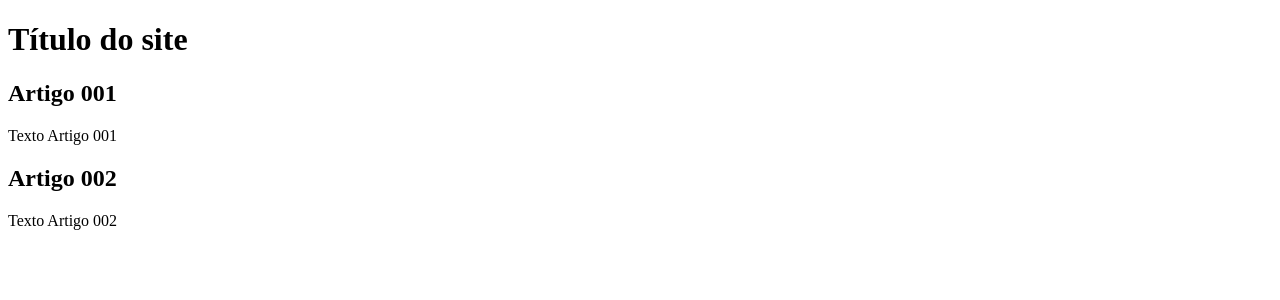
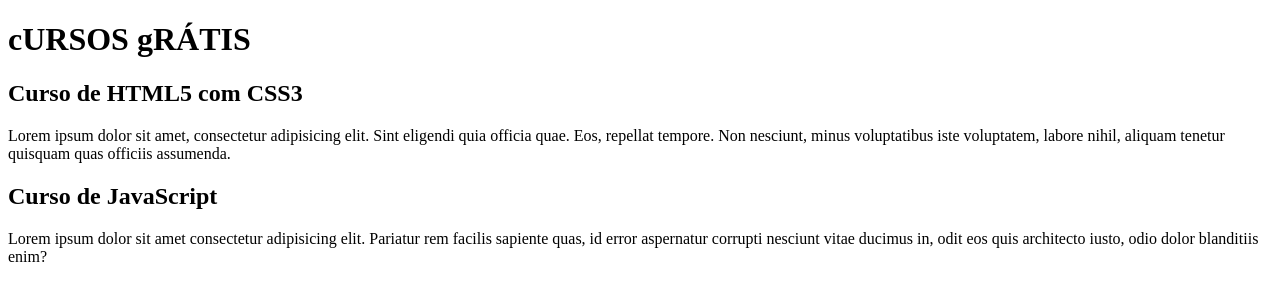
Before and after one commit to samuelxcastro/projeto-site, a plain HTML site: page index.html in a window 1280 px wide. Drawn offline with Linux system fonts and the light colour scheme.

Commit message:
comecei a escrever o conteúdo

```diff
--- a/index.html
+++ b/index.html
@@ -8,15 +8,15 @@
 <body>
     <main>
         <header>
-            <h1>Título do site</h1>
+            <h1>cURSOS gRÁTIS</h1>
         </header>
 
         <article>
-            <h2>Artigo 001</h2>
-            <p>Texto Artigo 001</p>
+            <h2>Curso de HTML5 com CSS3</h2>
+            <p>Lorem ipsum dolor sit amet, consectetur adipisicing elit. Sint eligendi quia officia quae. Eos, repellat tempore. Non nesciunt, minus voluptatibus iste voluptatem, labore nihil, aliquam tenetur quisquam quas officiis assumenda.</p>
 
-            <h2>Artigo 002</h2>
-            <p>Texto Artigo 002</p>
+            <h2>Curso de JavaScript</h2>
+            <p>Lorem ipsum dolor sit amet consectetur adipisicing elit. Pariatur rem facilis sapiente quas, id error aspernatur corrupti nesciunt vitae ducimus in, odit eos quis architecto iusto, odio dolor blanditiis enim?</p>
         </article>
     </main>
 </body>
```
